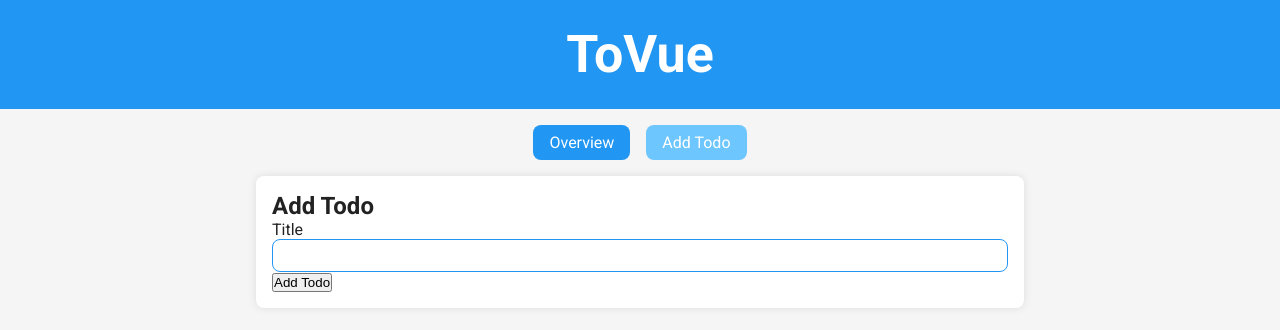
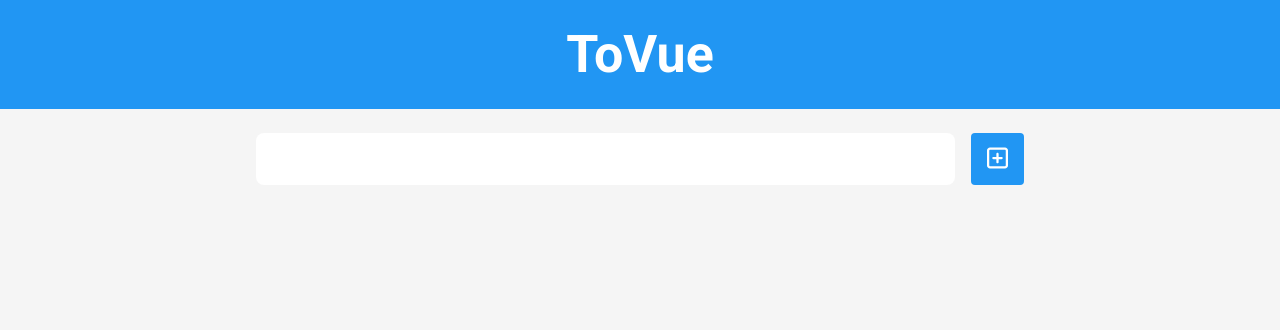
Before and after one commit to MelvinIdema/vue-todo, a Vue app: page /add in a window 1280 px wide. Shown: the top 330 px of the page. Built offline with nearby package versions, Linux system fonts and the light colour scheme.

Commit message:
Styling: Make the 'Add Todo' form more appealing

```diff
--- a/src/App.vue
+++ b/src/App.vue
@@ -2,22 +2,19 @@
   <header>
     <h1>ToVue</h1>
   </header>
-  <nav>
-    <router-link to="/">Overview</router-link>
-    <router-link to="/add">Add Todo</router-link>
-  </nav>
   <main>
-    <router-view v-slot="slotProps">
-      <transition name="route" mode="out-in">
-        <component :is="slotProps.Component"/>
-      </transition>
-    </router-view>
+      <Overview />
   </main>
 </template>
 
 <script>
+import Overview from "@/views/Overview.vue";
+
 export default {
   name: 'App',
+  components: {
+    Overview
+  },
   computed() {
     return {
       todoItems: this.$store.getters.getTodoItems,
@@ -46,7 +43,6 @@ header {
   font-size: calc(10px + 2vmin);
   color: white;
   padding: 24px;
-  margin-bottom: 16px;
 }
 
 main {
--- /dev/null
+++ b/src/components/CreateTodo.vue
@@ -0,0 +1,52 @@
+<template>
+  <section>
+    <form @submit.prevent="saveTodo" class="add-form">
+        <BaseInput type="text" id="title" ref="titleInput" />
+        <BaseButton type="submit" variant="icon">
+          <font-awesome-icon icon="fa-regular fa-plus-square"/>
+        </BaseButton>
+    </form>
+  </section>
+</template>
+
+<script>
+import BaseButton from "@/components/UI/BaseButton.vue";
+import BaseInput from "@/components/UI/BaseInput.vue";
+
+export default {
+  name: "CreateTodo",
+  components: {
+    BaseButton,
+    BaseInput
+  },
+  methods: {
+    saveTodo() {
+      const title = this.$refs.titleInput.$el.value
+      this.$store.dispatch('addTodoItem', {
+        title,
+        checked: false,
+        id: Math.random().toString(),
+      });
+    },
+  },
+}
+</script>
+
+<style scoped>
+section {
+  margin: 24px 0;
+}
+
+form {
+  width: 100%;
+}
+
+.add-form {
+  display: flex;
+}
+
+.add-form input {
+  flex: 1;
+  margin-right: 16px;
+}
+</style>
--- a/src/components/TodoItem.vue
+++ b/src/components/TodoItem.vue
@@ -1,7 +1,7 @@
 <template>
   <article :class="{ checked: isChecked }" @click="toggleTodo">
     <div class="controls">
-      <BaseButton @click.stop="removeTodo" class="deleteBtn">
+      <BaseButton @click.stop="removeTodo" variant="icon">
         <font-awesome-icon icon="fa-regular fa-trash-can"/>
       </BaseButton>
     </div>
@@ -127,18 +127,4 @@ input[type="checkbox"]:disabled {
   align-items: center;
 }
 
-.deleteBtn {
-  padding: 12px;
-  font-size: 24px;
-  border-radius: 4px;
-  background: var(--primary);
-  color: var(--surface);
-  transition: 0.2s;
-  cursor: pointer;
-}
-
-.deleteBtn:hover {
-  background: var(--primary-dark);
-}
-
 </style>
--- a/src/components/UI/BaseButton.vue
+++ b/src/components/UI/BaseButton.vue
@@ -1,15 +1,33 @@
 <template>
-  <button>
+  <button :class="{ iconBtn: variant === 'icon' }">
     <slot></slot>
   </button>
 </template>
 
 <script>
 export default {
-  name: "BaseButton"
+  name: "BaseButton",
+  props: ['variant']
 }
 </script>
 
 <style scoped>
+button {
+  padding: 12px;
+  font-size: 24px;
+  border-radius: 4px;
+  background: var(--primary);
+  color: var(--surface);
+  transition: 0.2s;
+  cursor: pointer;
+  border: none;
+}
 
+button:hover {
+  background: var(--primary-dark);
+}
+
+.iconBtn {
+  padding: 12px 16px;
+}
 </style>
--- /dev/null
+++ b/src/components/UI/BaseInput.vue
@@ -0,0 +1,25 @@
+<template>
+  <input type="text" v-bind="$props" />
+</template>
+
+<script>
+export default {
+  name: "BaseInput"
+}
+</script>
+
+<style scoped>
+input {
+  width: 100%;
+  padding: 16px 32px;
+  border-radius: 8px;
+  font-size: 16px;
+  border: none;
+  background: var(--surface);
+  color: var(--black);
+}
+
+input:focus {
+  outline: none;
+}
+</style>
--- a/src/main.js
+++ b/src/main.js
@@ -8,9 +8,10 @@ import store from './store'
 import { library } from '@fortawesome/fontawesome-svg-core'
 import { FontAwesomeIcon } from '@fortawesome/vue-fontawesome'
 
-import { faTrashCan } from "@fortawesome/free-regular-svg-icons";
+import { faTrashCan, faPlusSquare } from "@fortawesome/free-regular-svg-icons";
 
 library.add(faTrashCan);
+library.add(faPlusSquare);
 
 const app = createApp(App)
 
--- a/src/router/index.js
+++ b/src/router/index.js
@@ -16,7 +16,7 @@ const router = createRouter({
         {
             path: '/add',
             name: 'add',
-            component: () => import('@/views/CreateTodo.vue'),
+            component: () => import('@/components/CreateTodo.vue'),
             meta: {
                 title: 'Todo App - Add Todo'
             }
--- a/src/store/index.js
+++ b/src/store/index.js
@@ -1,5 +1,4 @@
 import {createStore} from "vuex";
-import todoItem from "@/components/TodoItem.vue";
 
 const localStoragePlugin = store => {
     let prevState = JSON.stringify(store.state.todoItems);
--- a/src/views/CreateTodo.vue
+++ /dev/null
@@ -1,54 +0,0 @@
-<template>
-  <section>
-    <h2>Add Todo</h2>
-    <form @submit.prevent="saveTodo">
-      <div class="form-control">
-        <label for="title" >Title</label>
-        <input type="text" id="title" ref="titleInput"/>
-      </div>
-      <div class="form-control">
-        <BaseButton type="submit">Add Todo</BaseButton>
-      </div>
-    </form>
-  </section>
-</template>
-
-<script>
-import BaseButton from "@/components/UI/BaseButton.vue";
-export default {
-  name: "CreateTodo",
-  components: {
-    BaseButton,
-  },
-  methods: {
-    saveTodo() {
-      const title = this.$refs.titleInput.value;
-      this.$store.dispatch('addTodoItem', {
-        title,
-        checked: false,
-        id: Math.random().toString(),
-      });
-      this.$router.push("/");
-    },
-  },
-}
-</script>
-
-<style scoped>
-section {
-  background: var(--surface);
-  padding: 16px;
-  border-radius: 8px;
-  box-shadow: 0 0 8px rgba(0, 0, 0, 0.1);
-}
-
-.form-control input,
-.form-control textarea {
-  width: 100%;
-  padding: 8px;
-  border-radius: 8px;
-  border: 1px solid var(--primary);
-  background: var(--surface);
-  color: var(--black);
-}
-</style>
--- a/src/views/Overview.vue
+++ b/src/views/Overview.vue
@@ -1,4 +1,5 @@
 <template>
+  <CreateTodo />
   <draggable
       v-if="todoItems"
       v-model="todoItemsList"
@@ -19,12 +20,14 @@
 <script>
 import draggable from "vuedraggable";
 import TodoItem from "@/components/TodoItem.vue";
+import CreateTodo from "@/components/CreateTodo.vue";
 
 export default {
   name: "Overview",
   components: {
     TodoItem,
     draggable,
+    CreateTodo
   },
   data() {
     return {
```
